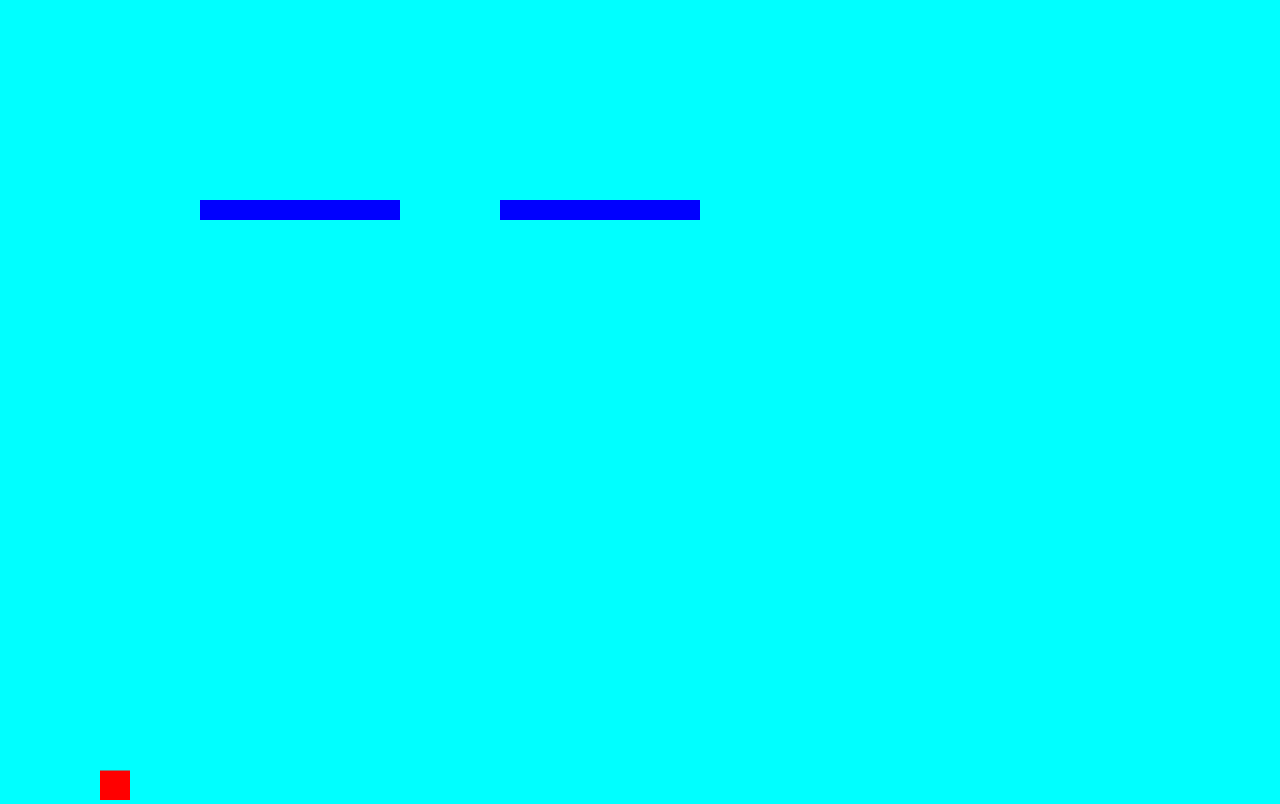
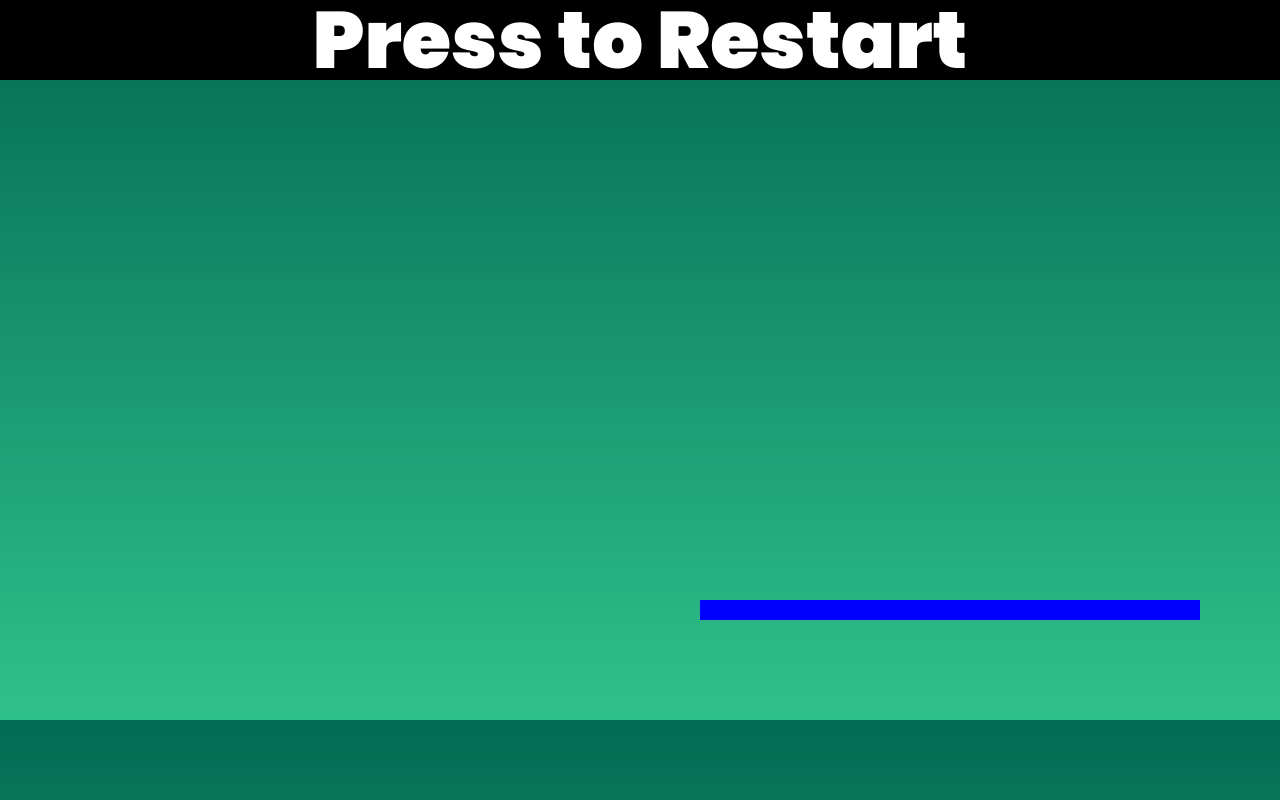
Before and after one commit to FranciscoCosta/Mario-game-portfolio, a plain HTML site: page index.html in a window 1280 px wide. Drawn offline with Linux system fonts and the light colour scheme.

Commit message:
Aadicionado botao de reset

```diff
--- a/index.html
+++ b/index.html
@@ -7,10 +7,17 @@
     <title>Francisco Costa Portfólio</title>
     <link rel="stylesheet" href="./style.css">
 </head>
+<header>
+    <nav>
+        <div class="container">
+            <a href="">Press to Restart</a>
+        </div>
+    </nav>
+</header>
 <body>
     <canvas>
 
     </canvas>
-    <script src="./index.js"></script>
+    <script src="./index.js" type="module" ></script>
 </body>
 </html>
--- a/index.js
+++ b/index.js
@@ -1,3 +1,4 @@
+
 // Chama a canvas de index.html
 const canvas = document.querySelector("canvas");
 const c = canvas.getContext("2d");
@@ -48,7 +49,7 @@ class Platform {
       x: x,
       y: y
     };
-    this.width = 200;
+    this.width = 500;
     this.height = 20;
   }
   draw() {
@@ -59,10 +60,17 @@ class Platform {
 
 const player = new Player();
 const platforms = [new Platform({
-    x:200, y:200
+    x:0, y:1000
 
 }), new Platform({
-    x:500, y:200
+    x:500, y:1000
+}), new Platform({
+  x:700, y:600
+}), new Platform({
+  x:1200, y:800
+}),
+new Platform({
+  x:1900, y:700
 })];
 const keys = {
   right: {
@@ -73,6 +81,9 @@ const keys = {
   },
 };
 
+
+let scrollOffset = 0
+
 function animate() {
   requestAnimationFrame(animate);
   c.clearRect(0, 0, canvas.width, canvas.height);
@@ -82,18 +93,20 @@ function animate() {
   })
 
   if (keys.right.pressed && player.position.x < 500) {
-    player.velocity.x = 5;
-  } else if (keys.left.pressed && player.position.x > 100) {
-    player.velocity.x = -5;
+    player.velocity.x = 10;
+  } else if (keys.left.pressed && player.position.x > 100 ) {
+    player.velocity.x = -10;
   } else {
     player.velocity.x = 0;
     if (keys.right.pressed) {
+      scrollOffset += 10
       platforms.forEach((platform) => {
-        platform.position.x -= 5;
+        platform.position.x -= 10;
       })
     } else if (keys.left.pressed) {
       platforms.forEach((platform) => {
-        platform.position.x += 5;
+        scrollOffset -= 10
+        platform.position.x += 10;
       })
     }
   }
@@ -105,11 +118,13 @@ function animate() {
       player.position.y + player.height + player.velocity.y >=
         platform.position.y &&
       player.position.x + player.width >= platform.position.x &&
-      player.position.x <= platform.position.x + platform.width
-    ) {
+      player.position.x <= platform.position.x + platform.width){
       player.velocity.y = 0;
     }
   });
+  if (scrollOffset>5000) {
+      console.log("Fim!")
+  }
 }
 
 animate();
@@ -126,7 +141,7 @@ window.addEventListener("keydown", ({ key }) => {
       break;
     case "ArrowUp":
       console.log("salto");
-      player.velocity.y -= 20;
+      player.velocity.y -= 40;
       break;
     case "ArrowDown":
       console.log("baixo");
--- a/style.css
+++ b/style.css
@@ -1,6 +1,40 @@
+@import url('https://fonts.googleapis.com/css2?family=Poppins:wght@900&display=swap');
+
 *{
     box-sizing: border-box;
     margin: 0;
     padding: 0;
-    background-color: aqua;
+    overflow-y: hidden;
+    text-decoration: none;
+    list-style: none;
 }
+
+
+nav{
+    position: fixed;
+    background-color: black;
+}
+.container {
+    width: 100vw;
+    height: 10vh;
+}
+.container {
+    display: flex;
+    padding: 0 20px;
+    align-items: center;
+    justify-content: center;
+}
+.container a {
+    color: white;
+    font-size: 80px;
+    font-family: 'Poppins',sans-serif;
+    font-weight: 900;
+}
+
+
+
+
+body{
+    height: 90vh;
+    background-image: linear-gradient(#036b52, #2fc18c);
+}
```
Also changed, not shown: background.png (added), hills.png (added).
